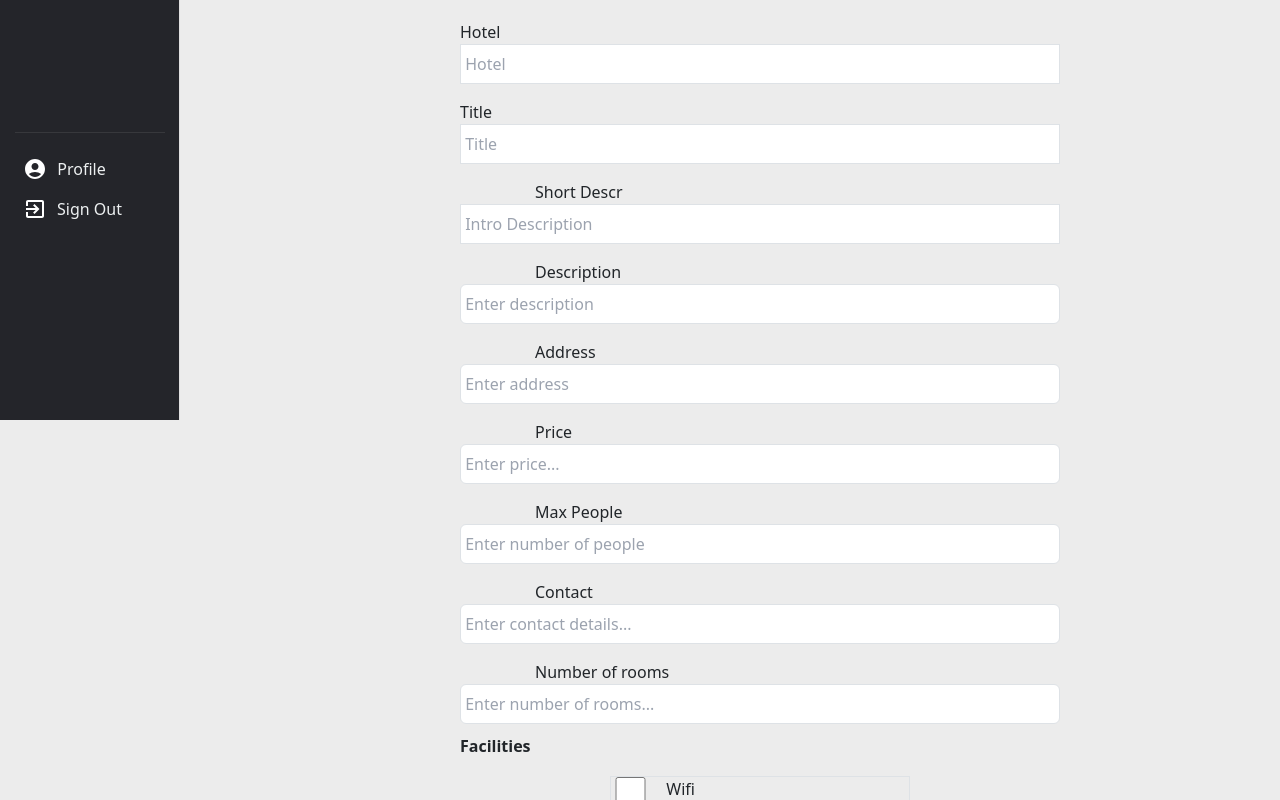
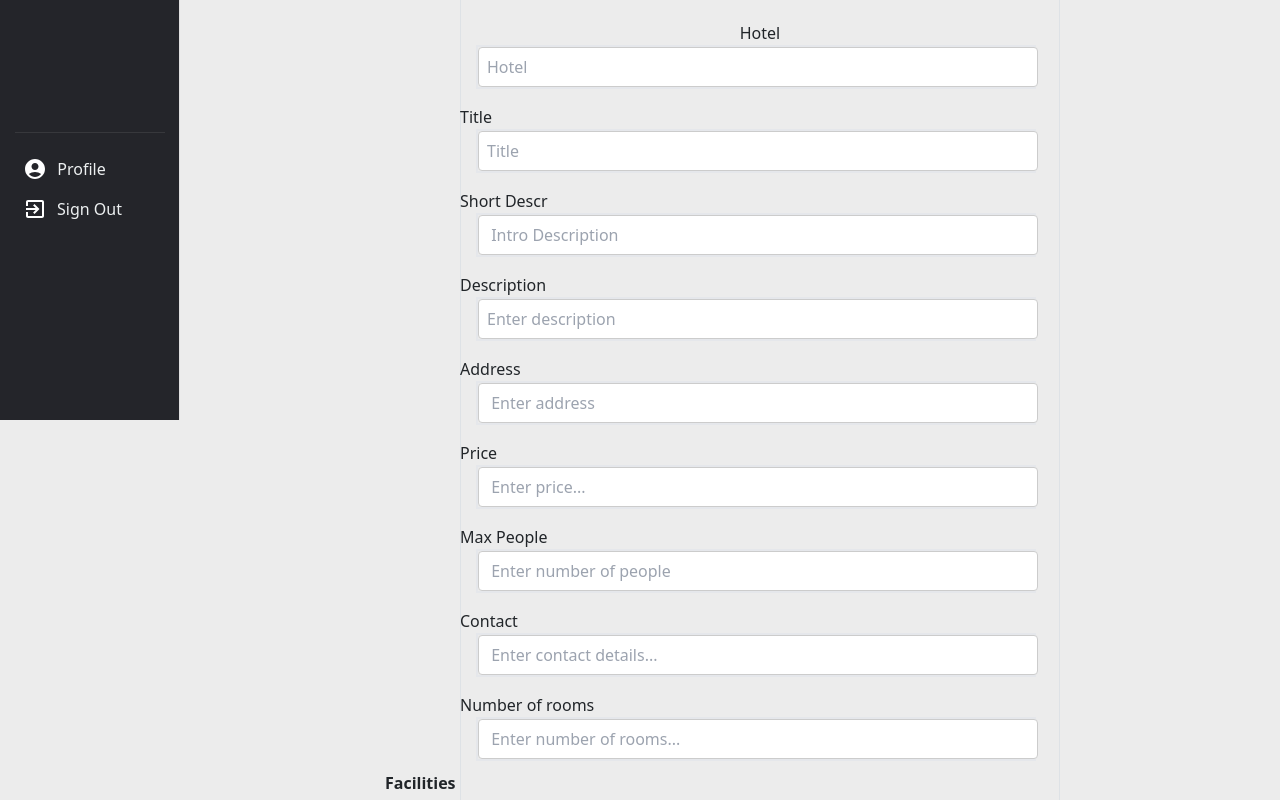
Before and after one commit to codewithmokone/hotel-bookiing-app, a React (Create React App) app: page /newroom in a window 1280 px wide. Shown: the part 380-1180 px from the top of the page. Built offline with nearby package versions, Linux system fonts and the light colour scheme; no server answers; sample sign-in values are in the browser's storage.

Commit message:
updated admin ui

```diff
--- a/src/components/InputComponent.js
+++ b/src/components/InputComponent.js
@@ -1,11 +1,21 @@
 import { Box } from '@mui/material'
 import React from 'react'
 
-function InputComponent({ name, type, value, onChange, placeholder }) {
+function InputComponent({ name, type, value, onChange, placeholder,width }) {
+
+  const inputStyle = {
+    width: width || '200px', // Default width if not provided
+    height: "40px",
+    padding: '8px',
+    border: '1px solid #ccc',
+    borderRadius: '4px',
+    // Add any other styles here
+  };
+
   return (
     <Box
       sx={{
-        width: { xs: 300, sm:150, md:750 },
+        width: { xs: 300, sm:150, md:width },
         marginLeft:2,
         borderWidth: 2,
       }}
@@ -16,7 +26,7 @@ function InputComponent({ name, type, value, onChange, placeholder }) {
         value={value}
         onChange={onChange}
         placeholder={placeholder}
-        className="w-[150px]"
+        style={inputStyle}
         required
       />
     </Box>
--- a/src/pages/admin/BookedRooms.js
+++ b/src/pages/admin/BookedRooms.js
@@ -33,7 +33,7 @@ function BookedRooms() {
       <header>
         <AdminNavbar />
       </header>
-      <main className='h-[50vh] m-auto'>
+      <main className='h-[50vh] ml-60'>
         <Box>
           <Box className='flex justify-center items-center'>
             <h5 className='text-[#0088a9] font-bold mt-10 '>Booked Rooms</h5>
--- a/src/pages/admin/NewRoom.js
+++ b/src/pages/admin/NewRoom.js
@@ -8,6 +8,7 @@ import { v4 } from 'uuid';
 import { useNavigate } from 'react-router-dom';
 import { Alert, Box } from '@mui/material';
 import AdminNavbar from '../../components/navbar/AdminNavbar';
+import InputComponent from '../../components/InputComponent';
 
 
 export const AdminHome = () => {
@@ -93,12 +94,12 @@ export const AdminHome = () => {
             <Box
                 sx={{
                     backgroundColor: 'smokewhite',
-                    marginLeft:30,
+                    marginLeft: 30,
                 }}
                 className="admin-main-section h-full flex flex-col items-center">
                 <h3 className="text-[#0088a9] text-2xl m-[20px]">Add New Room</h3>
-                <form className="flex flex-row justify-center items-center w-[600px]" onSubmit={handleAdd} >
-                    <Box className="w-[450px] flex flex-col justify-center items-center ">
+                <form className="flex border justify-center items-center w-[600px]" onSubmit={handleAdd} >
+                    <Box className="flex flex-col justify-center items-center ">
                         <Box className='flex flex-col justify-center items-center'>
                             <img className="image" src={imageUrl} alt="" required />
                             <input
@@ -109,79 +110,82 @@ export const AdminHome = () => {
                                 onChange={(e) => { setFile(e.target.files[0]) }}
                             />
                         </Box>
-                        <label className="block label text-base font-medium mx-0 mt-4 mr-[30px]">Hotel</label>
-                        <input
-                            className='block border h-[40px] '
+                        <label className="text-base font-medium mt-4">Hotel</label>
+                        <InputComponent
                             onChange={(e) => setHotel(e.target.value)}
                             required
                             type="text"
-                            placeholder=' Hotel'
+                            placeholder='Hotel'
+                            width="560px"
                             value={hotel}
                         />
                         <label className="label text-base font-medium mx-0 mt-3 mr-[30px]">Title</label>
-                        <input
-                            className='border h-[40px]'
-                            onChange={(e) => setTitle(e.target.value)}
+                        <InputComponent
+                            value={title}
                             required
                             type="text"
-                            placeholder=' Title'
-                            value={title}
+                            width="560px"
+                            placeholder='Title'
+                            onChange={(e) => setTitle(e.target.value)}
                         />
                         <label className="block label text-base font-medium mt-3 ">Short Descr</label>
-                        <input
+                        <InputComponent
                             className='block border h-[40px]'
                             onChange={(e) => setIntroDescr(e.target.value)}
                             required
                             type="text"
+                            width="560px"
                             placeholder=' Intro Description'
                             value={introDescr}
                         />
                         <label className="label text-base font-medium mt-3">Description</label>
-                        <input
+                        <InputComponent
+                            value={description}
                             type="text"
-                            className='block border h-[40px] rounded focus:outline-none focus:ring focus:ring-[#0088a9]'
-                            placeholder=" Enter description"
+                            width="560px"
+                            placeholder="Enter description"
                             onChange={(e) => setDescription(e.target.value)}
                             required
                         />
                         <label className="label text-base font-medium mt-3">Address</label>
-                        <input
+                        <InputComponent
                             type="text"
+                            width="560px"
                             className='block border h-[40px] rounded focus:outline-none focus:ring focus:ring-[#0088a9]'
                             placeholder=" Enter address"
                             onChange={(e) => setAddress(e.target.value)}
                             required
                         />
                         <label className="mt-3 label text-base font-medium">Price</label>
-                        <input
+                        <InputComponent
                             type="number"
-                            className='border h-[40px] rounded focus:outline-none focus:ring focus:ring-[#0088a9]'
                             placeholder=" Enter price..."
                             onChange={(e) => setPrice(e.target.value)}
+                            width="560px"
                             required
                         />
                         <label className="label text-base font-medium mt-3">Max People</label>
-                        <input
-                            type="text"
-                            className='border h-[40px] rounded focus:outline-none focus:ring focus:ring-[#0088a9]'
+                        <InputComponent
+                            type="number"
                             placeholder=" Enter number of people"
                             onChange={(e) => setNumberOfPeople(e.target.value)}
+                            width="560px"
                             required
                         />
                         <label className="label text-base font-medium mt-3">Contact</label>
-                        <input
+                        <InputComponent
                             type="number"
-                            className='border h-[40px] rounded focus:outline-none focus:ring focus:ring-[#0088a9]'
                             placeholder=" Enter contact details..."
                             onChange={(e) => setContact(e.target.value)}
+                            width="560px"
                             required
                         />
                         <label className="label text-base font-medium mt-3">Number of rooms</label>
-                        <input
+                        <InputComponent
                             type="number"
-                            className='block border h-[40px] rounded focus:outline-none focus:ring focus:ring-[#0088a9]'
                             placeholder=" Enter number of rooms..."
                             onChange={(e) => setNumberOfRooms(e.target.value)}
+                            width="560px"
                             required
                         />
                         <label className="ml-[-140px] font-semibold m-[10px] w-[100%]">Facilities</label>
@@ -203,13 +207,13 @@ export const AdminHome = () => {
                             />Air Conditioning</label>
                         </Box>
                         <label className="label text-base font-medium mt-3">Room type:</label>
-                        <select onChange={(e) => setRoomType(e.target.value)} required className="w-[600px] h-[40px] rounded focus:outline-none focus:ring focus:ring-[#0088a9]">
+                        <select onChange={(e) => setRoomType(e.target.value)} required className="w-[560px] h-[40px] rounded focus:outline-none focus:ring focus:ring-[#0088a9]">
                             <option>Family Deluxe</option>
                             <option>Singles Deluxe</option>
                             <option>Couples Deluxe</option>
                         </select>
                         <label className="label text-base font-medium mt-3">Bed type:</label>
-                        <select onChange={(e) => setBedType(e.target.value)} required className="w-[600px] h-[40px] rounded focus:outline-none focus:ring focus:ring-[#0088a9]">
+                        <select onChange={(e) => setBedType(e.target.value)} required className="w-[560px] h-[40px] rounded focus:outline-none focus:ring focus:ring-[#0088a9]">
                             <option>2 Single Beds</option>
                             <option>Double Bed</option>
                             <option>King Bed</option>
```
